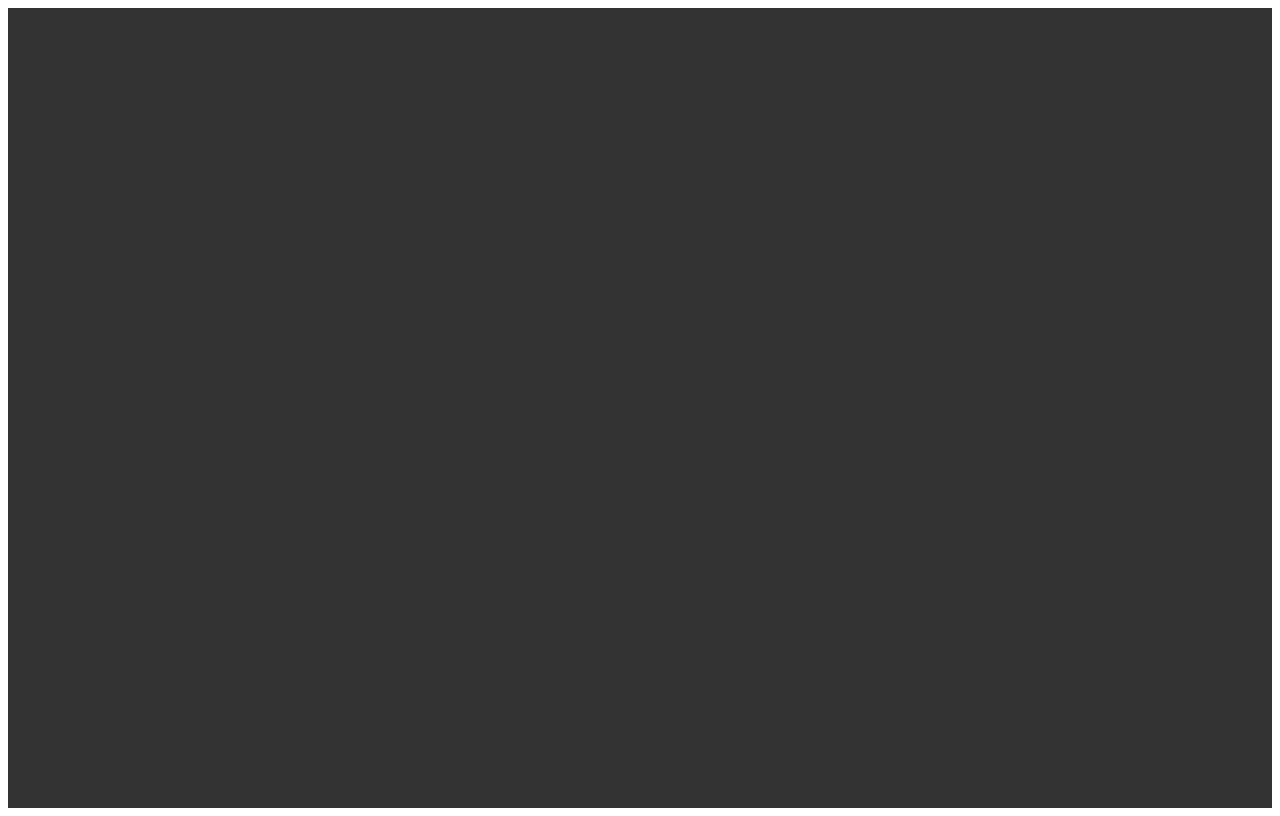
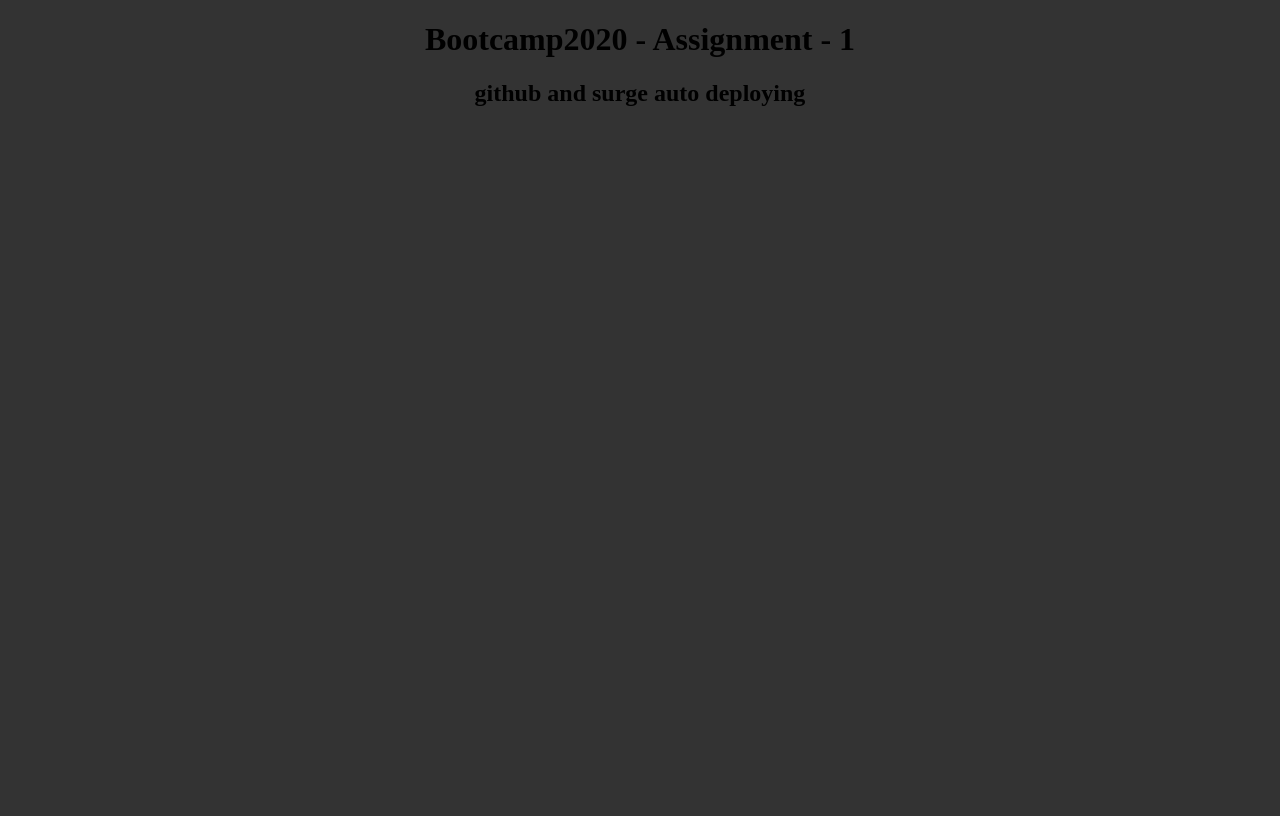
Before and after one commit to huzaifazahoorchohan/Bootcamp2020-assignment-1, a plain HTML site: page index.html in a window 1280 px wide. Drawn offline with Linux system fonts and the light colour scheme.

Commit message:
Update index.html

```diff
--- a/index.html
+++ b/index.html
@@ -6,17 +6,23 @@
     <title>Bootcamp2020</title>
 
     <style>
-        .container{
-            width:100%;
-            height: 100vh;
+        body{
             background-color: #333;
+            text-align: center;
+            padding: 0;
+            margin:0;
         }
     </style>
 
 </head>
 <body>
     <div class = 'container'>
-
+        <h1>
+            Bootcamp2020 - Assignment - 1
+        </h1>
+        <h2>
+            github and surge auto deploying
+        </h2>
     </div>
 </body>
 </html>
```
